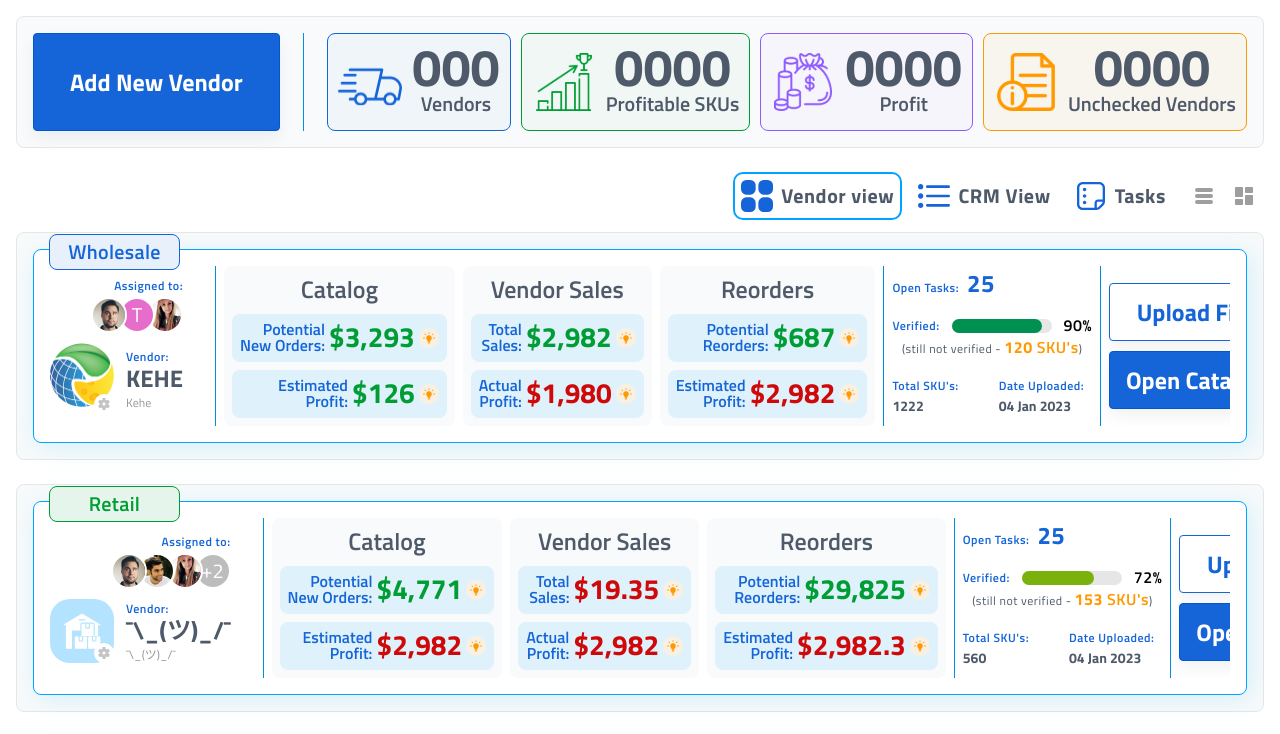
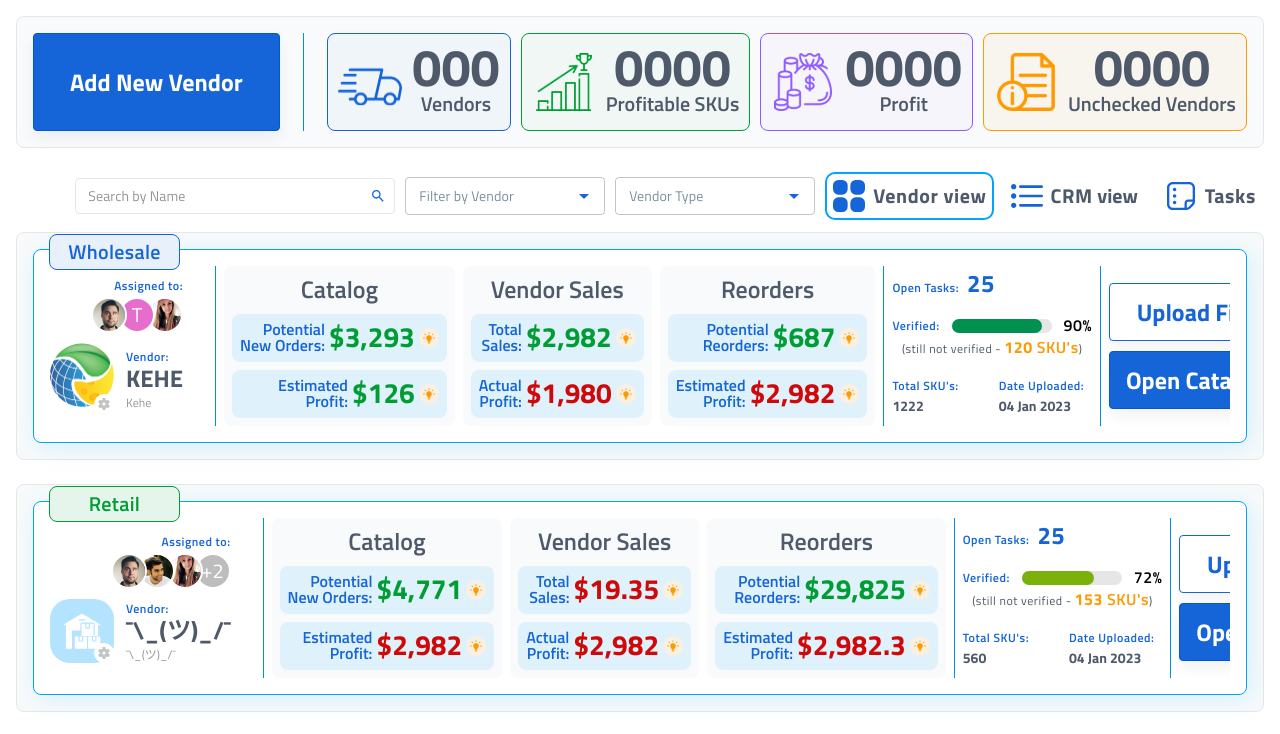
Before and after one commit to estiva1/ss-catalog-analyzer, a React (Create React App) app: page / in a window 1280 px wide. Shown: the top 734 px of the page. Built offline with nearby package versions, Linux system fonts and the light colour scheme.

Commit message:
fixed navigation

```diff
--- a/src/components/UI/crm-card/crm-card.component.jsx
+++ b/src/components/UI/crm-card/crm-card.component.jsx
@@ -66,7 +66,7 @@ const CrmCard = ({ cardData }) => {
           )}
           <Contacts>
             <RegularText>{phoneNumber}</RegularText>
-            <Link href="#">Send Email</Link>
+            <Link href="#">Copy Email</Link>
           </Contacts>
         </CardFooter>
       </CrmCardContent>
--- a/src/components/UI/nav-tabs/catalog-analyzer-nav-tabs/catalog-analyzer-nav-tabs.component.jsx
+++ b/src/components/UI/nav-tabs/catalog-analyzer-nav-tabs/catalog-analyzer-nav-tabs.component.jsx
@@ -94,6 +94,7 @@ const CatalogAnalyzerNavTabs = () => {
   const [crmTab, setCrmTab] = useState(0);
   const [itemFilter, setItemFilter] = useState("");
   const [selectedStatus, setSelectedStatus] = useState(null);
+  const [selectedVendor, setSelectedVendor] = useState(null);
 
   const dropdownTestOptions = [
     "prospect",
@@ -105,6 +106,7 @@ const CatalogAnalyzerNavTabs = () => {
     "ach",
     "net 30 terms",
   ];
+  const vendorOptions = ["KEHE", "ABC", "--"];
 
   const handleItemFilterChange = (event) => setItemFilter(event.target.value);
 
@@ -118,10 +120,7 @@ const CatalogAnalyzerNavTabs = () => {
   return (
     <Box>
       <Box sx={{ marginBottom: "12px" }}>
-        <Stack direction="row" gap="10px" alignItems="center" justifyContent="end">
-          <AnimatePresence mode="wait">
-            {(tab === 1 || tab === 2) && (
-              <MotionWrapper>
+        <Stack sx={{ position: "relative" }} direction="row" gap="10px" alignItems="center" justifyContent="end">
           <Stack direction="row" spacing="10px" alignItems="center">
             <div style={{ width: "320px" }}>
               <CustomizedSearchField
@@ -132,34 +131,56 @@ const CatalogAnalyzerNavTabs = () => {
                 onChange={handleItemFilterChange}
               />
             </div>
-                  <div style={{ width: "250px" }}>
+            <div style={{ width: "200px" }}>
               <Dropdown
                 placeholder="Filter by Vendor"
                 data={dropdownTestOptions}
                 setSelectedValue={setSelectedStatus}
               />
             </div>
-                </Stack>
+            <AnimatePresence mode="wait">
+              {tab === 0 && (
+                <MotionWrapper>
+                  <div style={{ width: "200px" }}>
+                    <Dropdown placeholder="Vendor Type" data={vendorOptions} setSelectedValue={setSelectedVendor} />
+                  </div>
                 </MotionWrapper>
               )}
             </AnimatePresence>
+          </Stack>
 
-          <StyledTabs
-            value={tab}
-            onChange={handleChange}
-            aria-label="catalog analyzer tabs"
-          >
+          <StyledTabs value={tab} onChange={handleChange} aria-label="catalog analyzer tabs">
+            <StyledTab icon={<VendorFoldersTabIcon />} iconPosition="start" label="Vendor view" {...TabProps(0)} />
             <StyledTab
-              icon={<VendorFoldersTabIcon />}
+              icon={<CrmListTabIcon />}
               iconPosition="start"
-              label="Vendor view"
-              {...TabProps(0)}
+              label={
+                <div style={{ display: "flex", alignItems: "center" }}>
+                  CRM <span style={{ width: "48px" }}></span>
+                </div>
+              }
+              {...TabProps(1)}
             />
-            <StyledTab icon={<CrmListTabIcon />} iconPosition="start" label="CRM View" {...TabProps(1)} />
             <StyledTab sx={{ mr: 0 }} icon={<TaskTabIcon />} iconPosition="start" label="Tasks" {...TabProps(2)} />
           </StyledTabs>
 
+          {tab === 1 ? (
             <ListCardsViewSwitchTabs disabled={tab !== 1} value={crmTab} onChange={handleCrmTabChange} />
+          ) : (
+            <span
+              style={{
+                position: "absolute",
+                right: "126px",
+                fontFamily: "Titillium Web",
+                fontSize: "1.25rem",
+                fontWeight: "700",
+                lineHeight: "1rem",
+                color: "#4E5969",
+              }}
+            >
+              view
+            </span>
+          )}
         </Stack>
       </Box>
 
--- a/src/components/UI/nav-tabs/list-cards-view-swich-tabs/list-cards-view-swich-tabs.component.jsx
+++ b/src/components/UI/nav-tabs/list-cards-view-swich-tabs/list-cards-view-swich-tabs.component.jsx
@@ -3,24 +3,31 @@ import { styled } from "@mui/material/styles";
 
 import Tabs from "@mui/material/Tabs";
 import Tab from "@mui/material/Tab";
-import TableRowsRoundedIcon from "@mui/icons-material/TableRowsRounded";
-import DashboardRoundedIcon from "@mui/icons-material/DashboardRounded";
 
 const StyledTabs = styled(({ disabled, ...props }) => (
   <Tabs {...props} TabIndicatorProps={{ children: <span className="MuiTabs-indicatorSpan" /> }} />
 ))(({ disabled }) => ({
+  position: "absolute",
+  right: "122px",
+  top: "4px",
+
+  "& .MuiButtonBase-root": {
+    minHeight: "unset",
+  },
   "& .MuiTabs-indicator": {
-    display: "flex",
-    justifyContent: "center",
-    backgroundColor: "transparent",
+    backgroundColor: "#00A3FF",
     border: disabled ? "none" : "1px solid #00A3FF",
   },
 }));
 
 const StyledTab = styled((props) => <Tab {...props} />)(() => ({
-  minWidth: "32px",
-  padding: "8px",
+  minWidth: "24px",
+  padding: "2px",
   transition: "color .3s",
+  fontFamily: "Titillium Web",
+  fontSize: "1.125rem",
+  fontWeight: "700",
+  lineHeight: "1rem",
 }));
 
 const TabProps = (index) => {
@@ -32,9 +39,15 @@ const TabProps = (index) => {
 
 const ListCardsViewSwitchTabs = ({ value, onChange, disabled }) => {
   return (
-    <StyledTabs disabled={disabled} value={value} onChange={onChange} aria-label="crm list view switch tabs">
-      <StyledTab disabled={disabled} icon={<TableRowsRoundedIcon />} aria-label="table" {...TabProps(0)} />
-      <StyledTab disabled={disabled} icon={<DashboardRoundedIcon />} aria-label="cards" {...TabProps(1)} />
+    <StyledTabs
+      orientation="vertical"
+      disabled={disabled}
+      value={value}
+      onChange={onChange}
+      aria-label="crm list view switch tabs"
+    >
+      <StyledTab disabled={disabled} label="List" aria-label="table" {...TabProps(0)} />
+      <StyledTab disabled={disabled} label="Card" aria-label="cards" {...TabProps(1)} />
     </StyledTabs>
   );
 };
```
Lines whose indentation alone changed are shown as unchanged.
